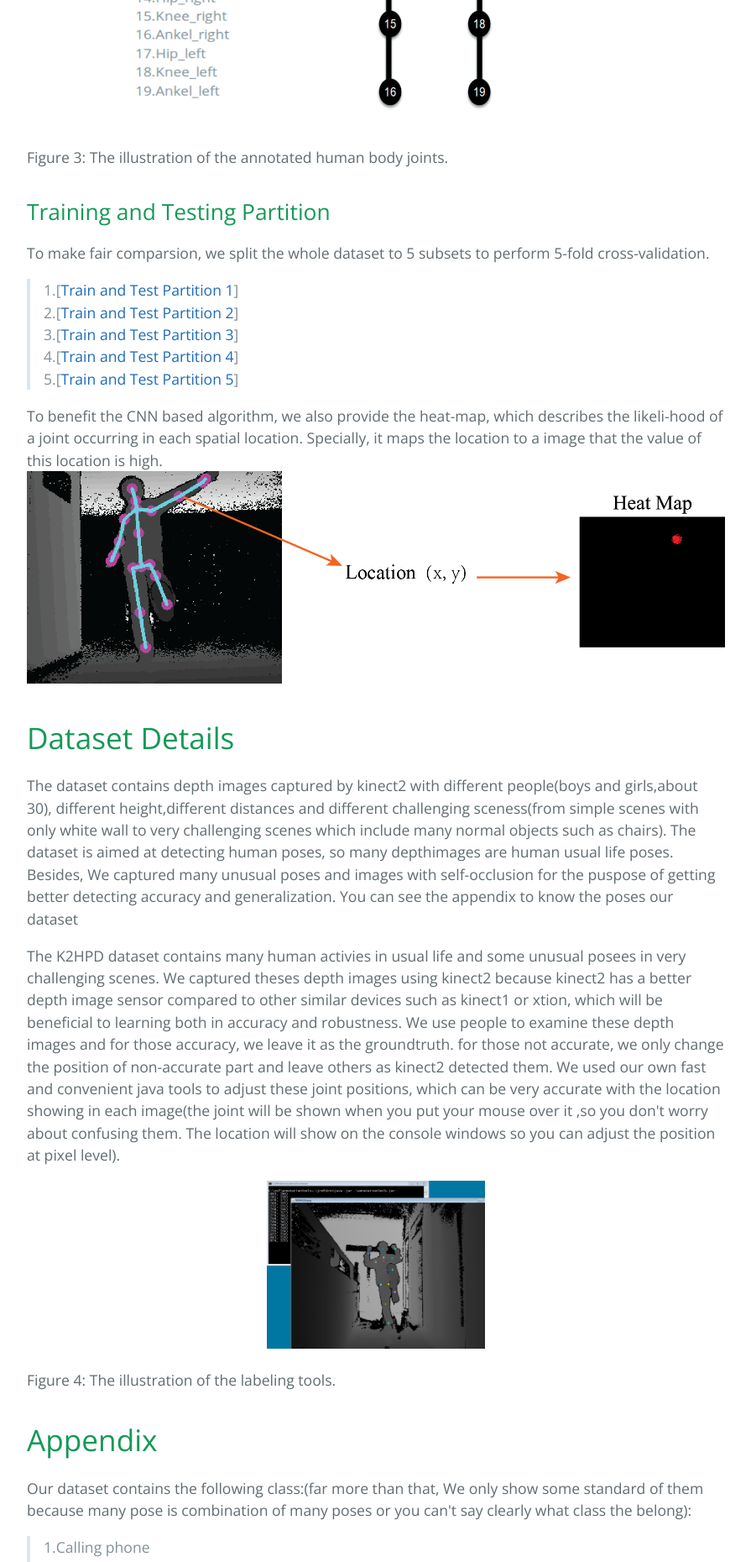
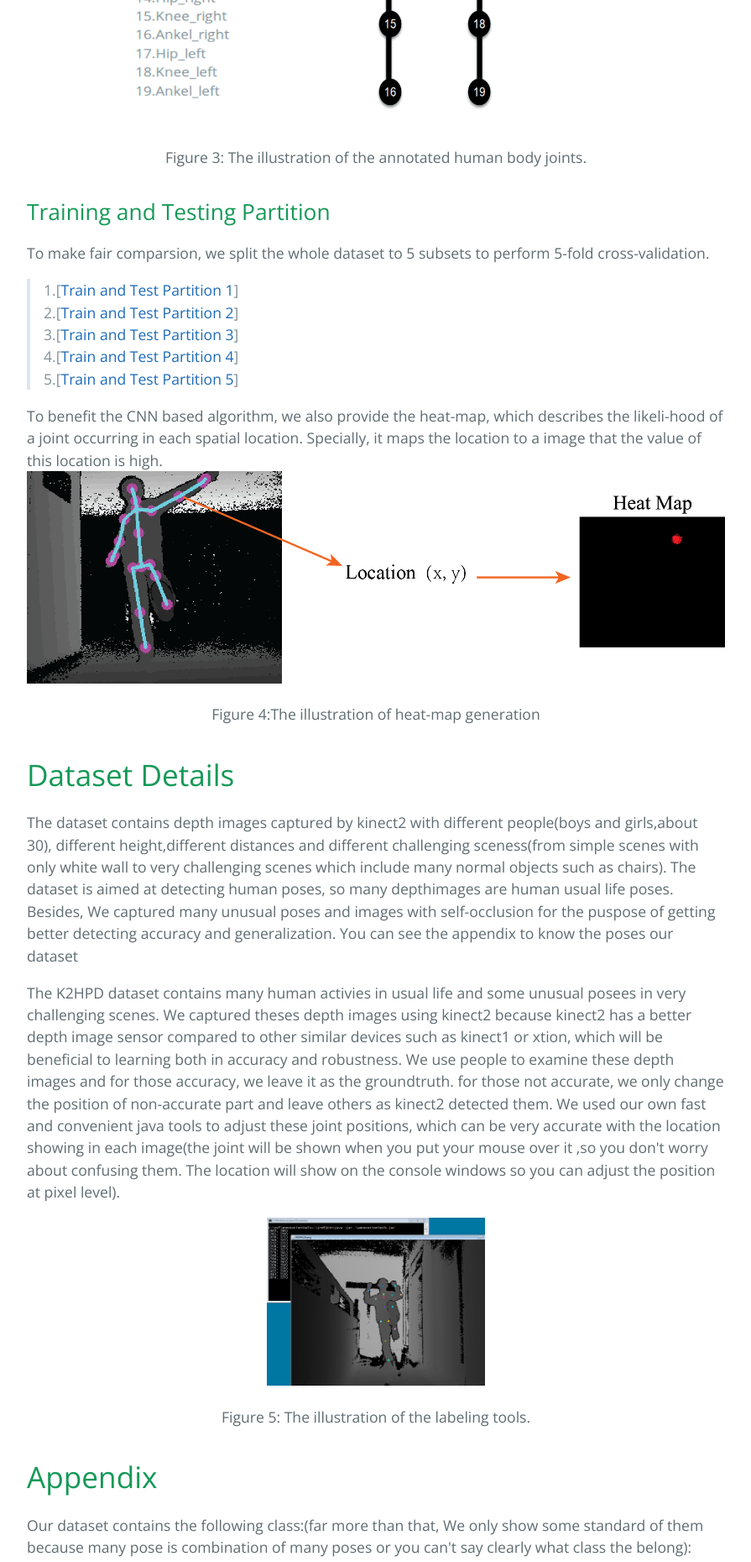
Before and after one commit to Human-Pose-Estimation/Human-Pose-Estimation, a plain HTML site: page index.html in a window 1280 px wide. Shown: the part 2135-3995 px from the top of the page at 84% size, without its empty margins (192-1087 px from the left). Drawn offline with nearby package versions, Linux system fonts and the light colour scheme.

Commit message:
Update index.html

```diff
--- a/index.html
+++ b/index.html
@@ -28,7 +28,7 @@ Demo images: [<a href="demoimages.zip">Demos</a>]
 The whole dataset images: [<a href="http://pan.baidu.com/s/1gfHIQrh">K2HPD</a>]
 </td>
 <td align="center">
-The groundtruth files: [<a href="groundtruthfiles/depth.txt">groundtruth</a>]
+The groundtruth files: [<a href="groundtruthfiles/depth.txt.zip">groundtruth</a>]
 </td>
 </tr>
 </table>
@@ -43,7 +43,7 @@ The Kinect2 Human Pose Dataset (K2HPD) collected by us includes about 100K depth
 </p>
 
 <p align="center"><img src="groundtruthfiles/mmn1.png" width=70%></img></p>
-<p align="justify">Figure 3: The illustration of the annotated human body joints.</p>
+<p align="center">Figure 3: The illustration of the annotated human body joints.</p>
 
 <h2>Training and Testing Partition</h2>
 To make fair comparsion, we split the whole dataset to 5 subsets to perform 5-fold cross-validation.
@@ -59,6 +59,7 @@ To make fair comparsion, we split the whole dataset to 5 subsets to perform 5-fo
 
 <p> To benefit the CNN based algorithm, we also provide the heat-map, which describes the likeli-hood of a joint occurring in each spatial location. Specially, it maps the location to a image that the value of this location is high.
 <img src="heat-map.png"></img>
+<p align="center">Figure 4:The illustration of heat-map generation</p>
 </p>
 
 <h1>
@@ -70,7 +71,7 @@ Besides, We captured many unusual poses and images with self-occlusion for the p
 <p>The K2HPD dataset contains many human activies in usual life and some unusual posees in very challenging scenes. We captured theses depth images using kinect2 because kinect2 has a better depth image sensor compared to other similar devices such as kinect1 or xtion, which will be beneficial to learning both in accuracy and robustness. We use people to examine these depth images and for those  accuracy, we leave it as the groundtruth. for those not accurate, we only change the position of non-accurate part and leave others as kinect2 detected them. We used our own fast and  convenient java tools to adjust these joint positions, which can be very accurate with the location showing in each image(the joint will be shown when you put your mouse over it ,so you don't worry about confusing them. The location will show on the console windows so you can adjust the position at pixel level).<br>
 
 <p align="center"><img src="testimagesdemo/show.png" height=200px></img></p>
-<p align="justify">Figure 4: The illustration of the labeling tools.</p>
+<p align="center">Figure 5: The illustration of the labeling tools.</p>
 
 <h1>
 <a id="appendix" class="anchor" href="#dataset-appendix" aria-hidden="true"><span aria-hidden="true" class="octicon octicon-link"></span></a>Appendix</h1>
```
